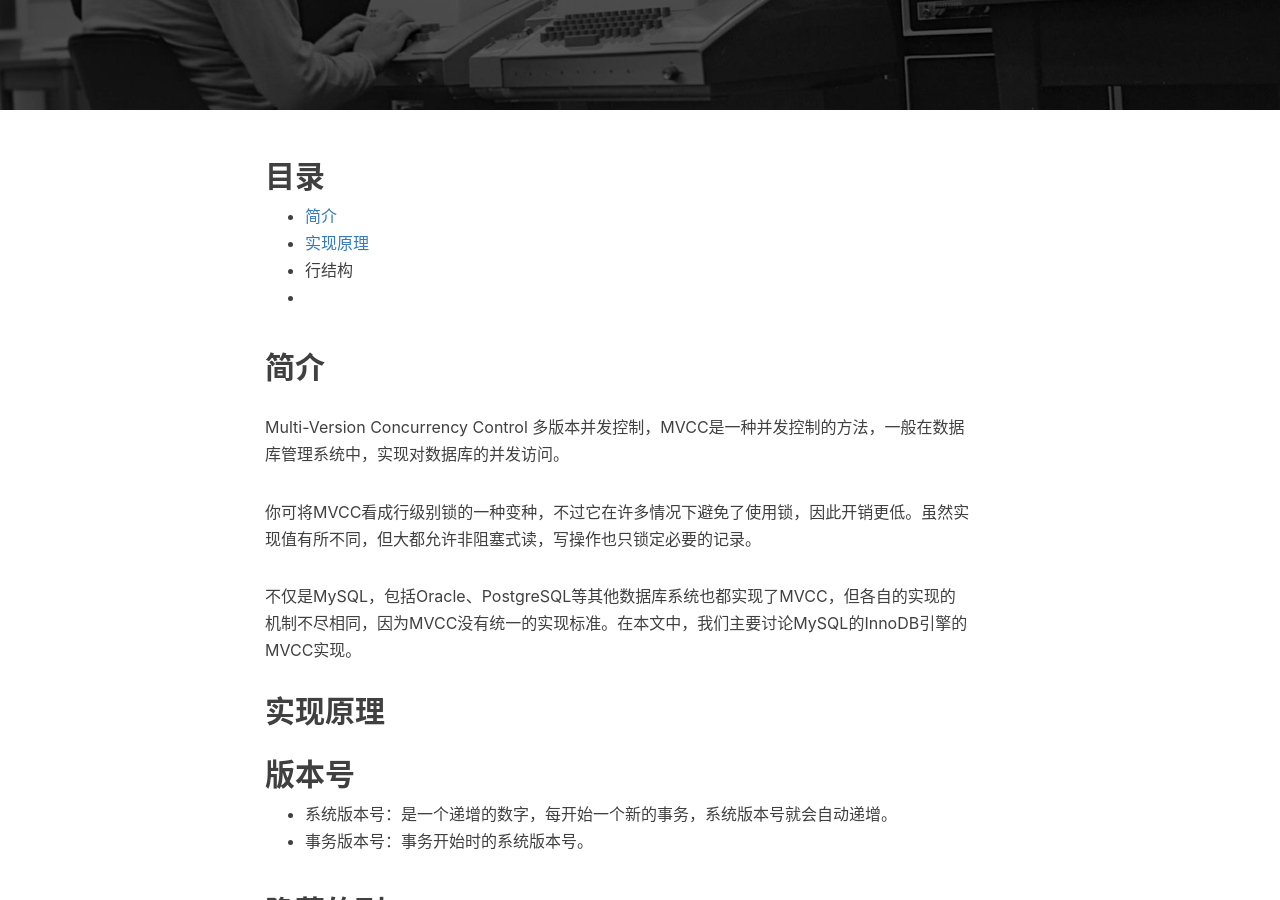
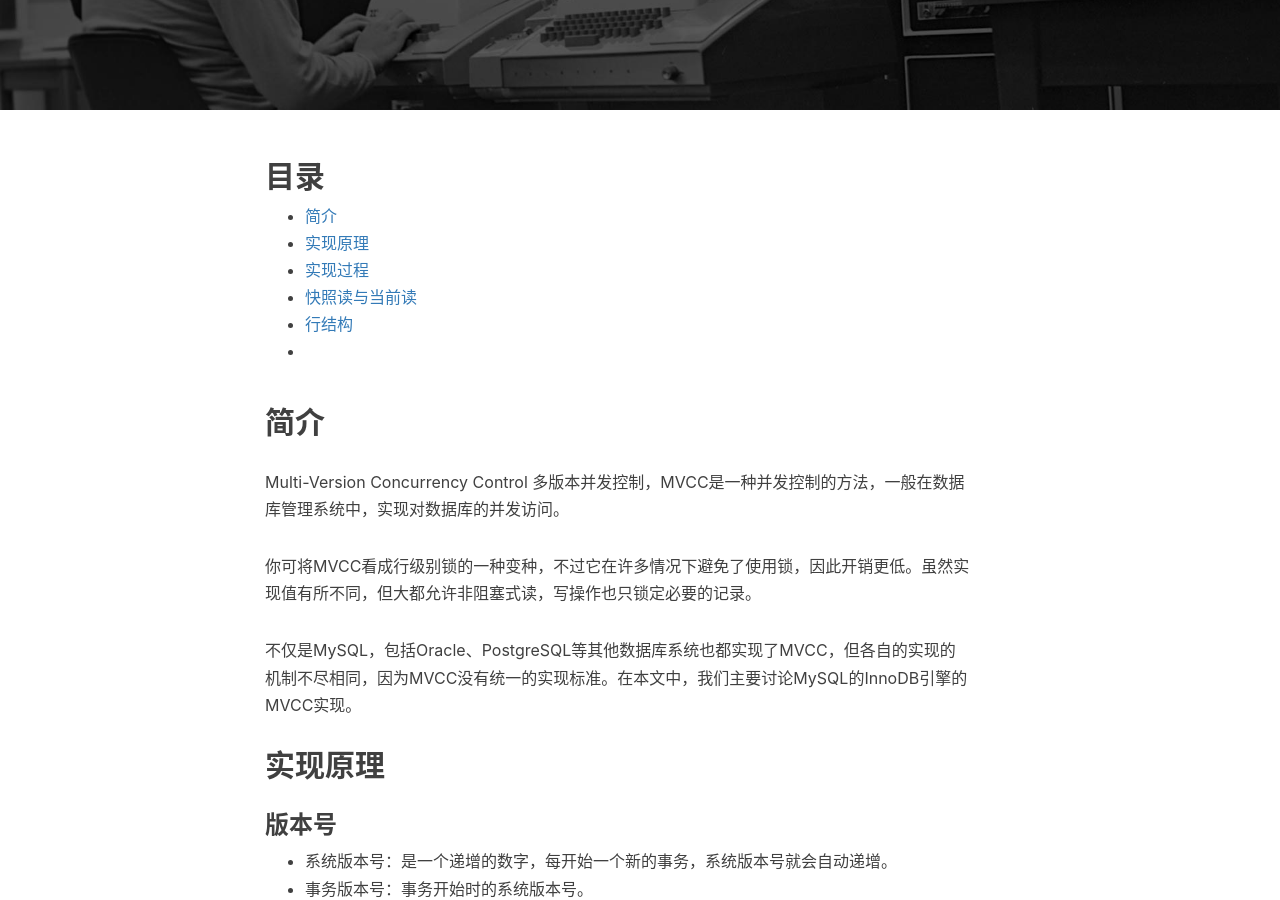
Before and after one commit to liuz2015/liuz2015.github.io, a Jekyll site: the page built from _posts/2018-08-21-mysql-mvcc.markdown, in a window 1280 px wide and 900 px high, scrolled down 413 px. Built offline with Jekyll 4.4.1, drawn with Linux system fonts in a browser that asks for light colours; nearby versions of some CDN libraries; comment, search, counter and statistics services are not loaded.

Commit message:
mvcc文章更新

```diff
--- a/_posts/2018-08-21-mysql-mvcc.markdown
+++ b/_posts/2018-08-21-mysql-mvcc.markdown
@@ -16,7 +16,9 @@ tags:
 ## 目录
 - [简介](#简介)
 - [实现原理](#实现原理)
-- 行结构
+- [实现过程](#实现过程)
+- [快照读与当前读](#快照读与当前读)
+- [行结构](#行结构)
 -
 
 ## 简介
@@ -29,19 +31,19 @@ Multi-Version Concurrency Control 多版本并发控制，MVCC是一种并发控
 
 ## 实现原理
 
-## 版本号
+### 版本号
 
 - 系统版本号：是一个递增的数字，每开始一个新的事务，系统版本号就会自动递增。
 - 事务版本号：事务开始时的系统版本号。
 
-## 隐藏的列
+### 隐藏的列
 
 MVCC 在每行记录后面都保存着两个隐藏的列，用来存储两个版本号：
 
 - 创建版本号：指示创建一个数据行的快照时的系统版本号；
 - 删除版本号：如果该快照的删除版本号大于当前事务版本号表示该快照有效，否则表示该快照已经被删除了。
 
-## Undo 日志
+### Undo 日志
 
 MVCC 使用到的快照存储在 Undo 日志中，该日志通过回滚指针把一个数据行（Record）的所有快照连接起来。
 
```
Also changed, not shown: other parts of _posts/2018-08-21-mysql-mvcc.markdown (+2 -0 lines).
